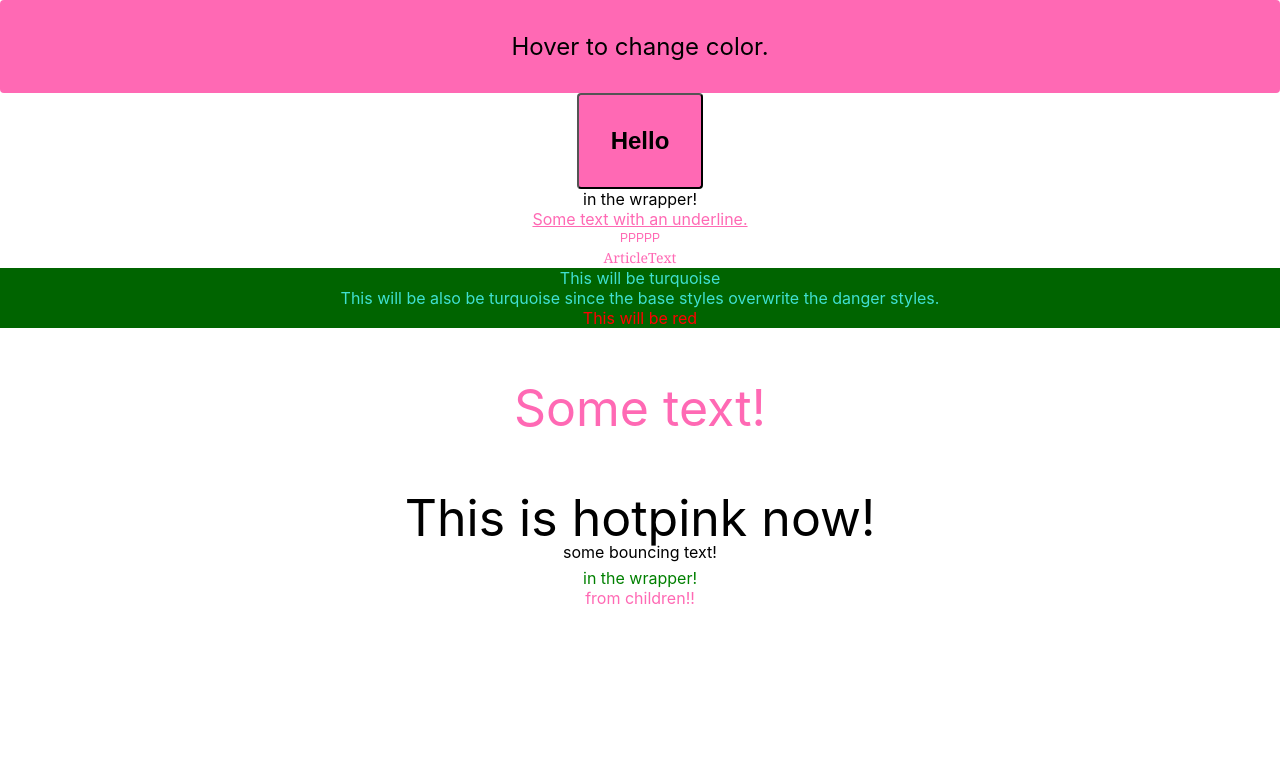
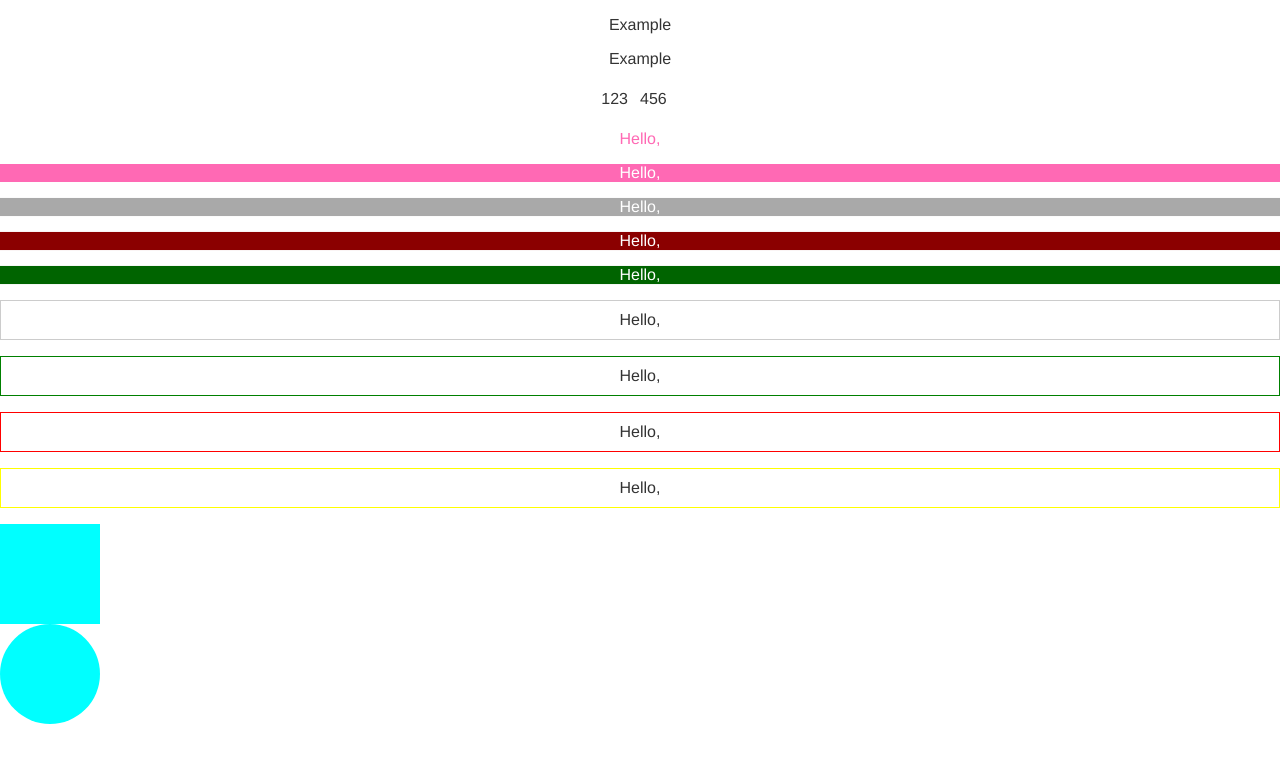
Before and after one commit to irene8941/React-Fastcampus, a React (Create React App) app: page / in a window 1280 px wide. Shown: the top 762 px of the page. Built offline with nearby package versions, Linux system fonts and the light colour scheme.

Commit message:
[Add] sass 추가

```diff
--- a/src/App.js
+++ b/src/App.js
@@ -18,7 +18,7 @@ import ThankyouDialog from "./components/3-6.Composition2/ThankyouDialog";
 import Button from "./components/3-7.HOC/Button";
 import Input from "./components/3-7.HOC/Input";
 import Memo from "./components/3-8.Memoization/Memo";
-import Example from "./components/3-11.Portal/Example";
+// import Example from "./components/3-11.Portal/Example";
 import Component from "./components/3-14.PropTypes/Component";
 // import Example from "./components/3-10.Context/Example";
 import MomentExample from "./components/Moment/MomentExample";
@@ -26,11 +26,13 @@ import DayjsExample from "./components/Dayjs/DayjsExample";
 import DateFnsExample from "./components/DateFns/DateFnsExample";
 import StyledComponentsExample from "./components/StyledComponents/StyledComponentsExample";
 import EmotionExample from "./components/EmotionExample/EmotionExample";
+import Example from "./components/SassExample/Example";
 
 function App() {
   return (
     <div className="App">
-      <EmotionExample />
+      <Example />
+      {/* <EmotionExample /> */}
       {/* <StyledComponentsExample /> */}
       {/* <DateFnsExample />
       <DayjsExample />
--- /dev/null
+++ b/src/components/SassExample/Example.jsx
@@ -0,0 +1,30 @@
+import React from "react";
+import "./Example.scss";
+
+export default function Example() {
+  return (
+    <div>
+      <p>Example</p>
+      <p className="font">Example</p>
+      <nav>
+        <ul>
+          <li>123</li>
+          <li>
+            <a>456</a>
+          </li>
+        </ul>
+        <p className="base">Hello,</p>
+        <p className="inverse">Hello,</p>
+        <p className="info">Hello,</p>
+        <p className="alert">Hello,</p>
+        <p className="success">Hello,</p>
+        <p className="message">Hello,</p>
+        <p className="success2">Hello,</p>
+        <p className="error">Hello,</p>
+        <p className="warning">Hello,</p>
+        <div className="square-av"></div>
+        <div className="circle-av"></div>
+      </nav>
+    </div>
+  );
+}
--- /dev/null
+++ b/src/components/SassExample/Example.scss
@@ -0,0 +1,100 @@
+@use 'Foundation/base';
+
+$font-stack: Helvetica, sans-serif;
+$primary-color: #333;
+
+body {
+    font: 100% $font-stack;
+    color: $primary-color;
+}
+
+nav {
+    ul {
+        margin: 0;
+        padding: 0;
+        list-style: none;
+    }
+
+    li {
+        display: inline-block;
+    }
+
+    a {
+        display: block;
+        padding: 6px 12px;
+        text-decoration: none;
+    }
+}
+
+.inverse {
+    background-color: base.$primary-color;
+    color: white;
+}
+
+@mixin theme($theme: DarkGray) {
+    background: $theme;
+    box-shadow: 0 0 1px rgba($theme, .25);
+    color: #fff;
+}
+
+.info {
+    @include theme;
+}
+
+.alert {
+    @include theme($theme: DarkRed);
+}
+
+.success {
+    @include theme($theme: DarkGreen);
+}
+
+/* This CSS will print because %message-shared is extended. */
+%message-shared {
+    border: 1px solid #ccc;
+    padding: 10px;
+    color: #333;
+}
+
+// This CSS won't print because %equal-heights is never extended.
+%equal-heights {
+    display: flex;
+    flex-wrap: wrap;
+}
+
+.message {
+    @extend %message-shared;
+}
+
+.success2 {
+    @extend %message-shared;
+    border-color: green;
+}
+
+.error {
+    @extend %message-shared;
+    border-color: red;
+}
+
+.warning {
+    @extend %message-shared;
+    border-color: yellow;
+}
+
+@mixin avatar($size, $circle: false) {
+    width: $size;
+    height: $size;
+    background-color: aqua;
+
+    @if $circle {
+        border-radius: $size / 2;
+    }
+}
+
+.square-av {
+    @include avatar(100px, $circle: false);
+}
+
+.circle-av {
+    @include avatar(100px, $circle: true);
+}
--- /dev/null
+++ b/src/components/SassExample/Foundation/_base.scss
@@ -0,0 +1,8 @@
+// _base.scss
+$font-stack: Helvetica, sans-serif;
+$primary-color: hotpink;
+
+.base {
+    font: 100% $font-stack;
+    color: $primary-color;
+}
```
